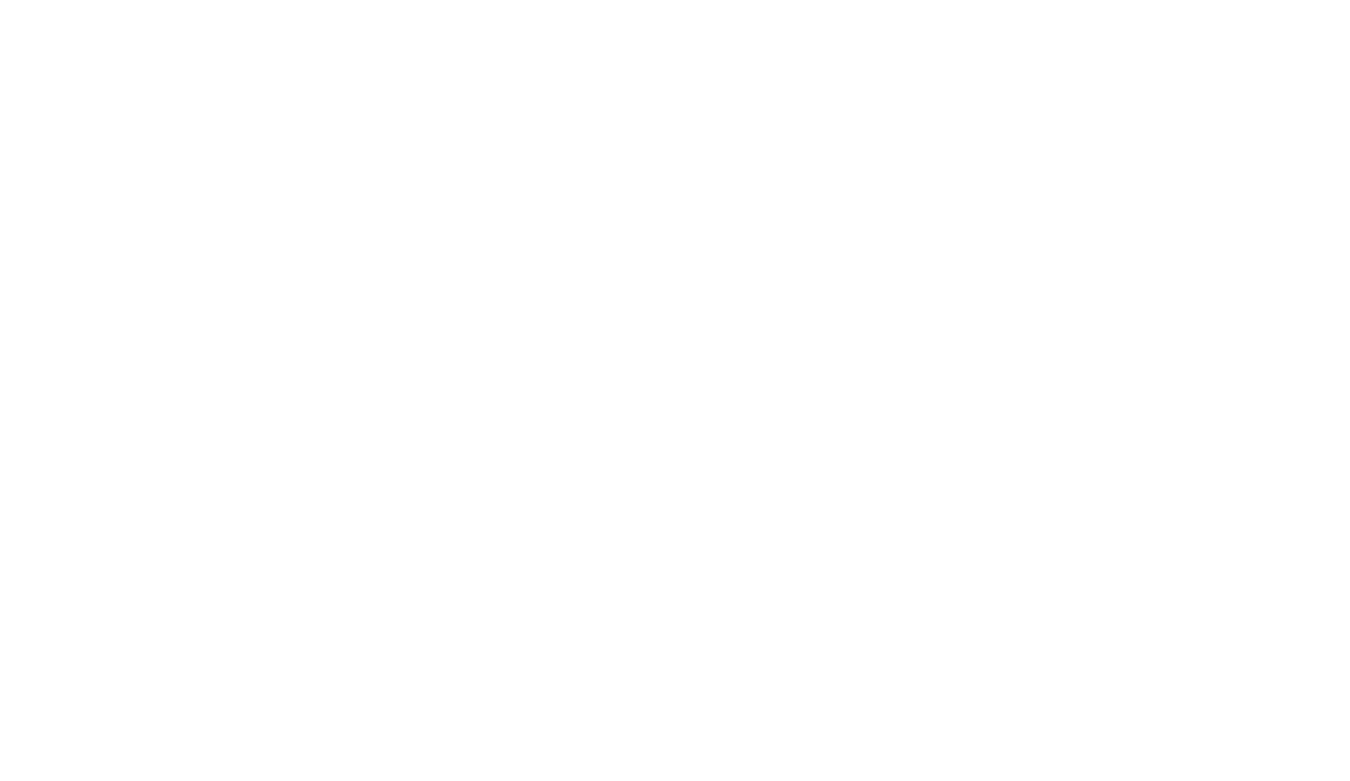
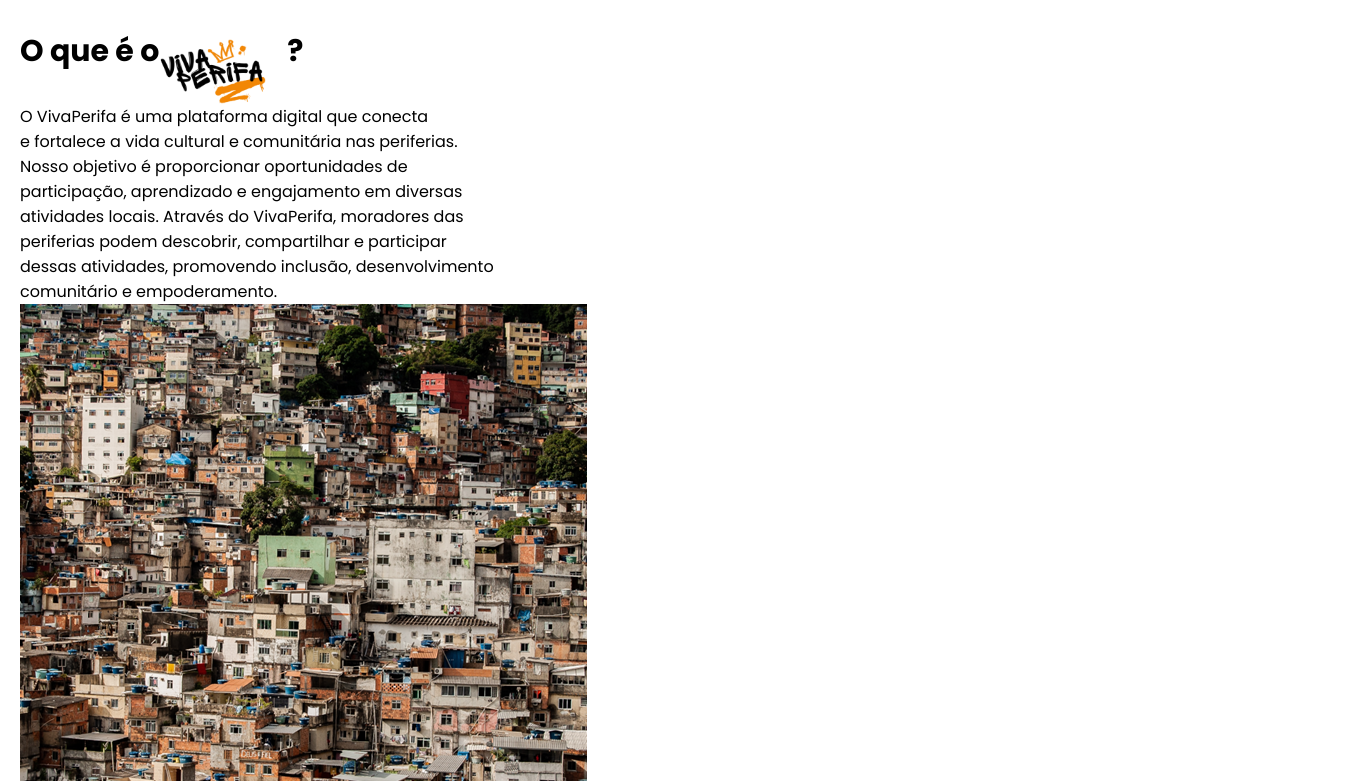
Before and after one commit to VivaPerifa/vivaperifa, a React (Create React App) app in the folder vivaperifa/: page / in a window 1280 px wide. Shown: the part 1279-2060 px from the top of the page, 1350 px wide, since content can reach past the window. Before the commit the page ends 1218 px from the top, so only its background shows below. Built offline with nearby package versions, Linux system fonts and the light colour scheme.

Commit message:
começando oque é o vivaPerifa

```diff
--- /dev/null
+++ b/package.json
@@ -0,0 +1,5 @@
+{
+  "dependencies": {
+    "swiper": "^11.1.1"
+  }
+}
--- a/vivaperifa/src/pages/SobreNos/SobreNos.css
+++ b/vivaperifa/src/pages/SobreNos/SobreNos.css
@@ -59,3 +59,21 @@
     width: 100%;
     object-fit: cover;
 }
+
+.vivaperifa-title {
+    font-size: 30px;
+    display: flex;
+}
+
+.logo-vivaperifa {
+    width: 100px;
+}
+
+.vivaperifa-title img {
+    width: 10%;
+    object-fit: cover;
+}
+
+.vivaperifa{
+    justify-content: space-between;
+}
--- a/vivaperifa/src/pages/SobreNos/SobreNos.jsx
+++ b/vivaperifa/src/pages/SobreNos/SobreNos.jsx
@@ -2,10 +2,13 @@ import css from "../SobreNos/SobreNos.css";
 import missao from "../../assets/iconeMissao.png";
 import visao from "../../assets/iconeVissao.png";
 import valores from "../../assets/iconeValores.png";
+import logo from "../../assets/logoVivaPerifa.png";
+import imagemPerifa from "../../assets/ImagemPerifa.png";
 
 
 export default function SobreNos() {
     return (
+        <div className="conteudo">
             <div className="main">
                 <div className="container">
                     <div id="square">
@@ -43,5 +46,18 @@ export default function SobreNos() {
                     </div>
                 </div>
             </div>
+
+
+            <div className="vivaperifa">
+                <h1 className="vivaperifa-title" >O que é o
+                    <img className="logo-vivaperifa" src={logo} alt="" />?</h1>
+
+                <p className="vivaperifa-texto">O VivaPerifa é uma plataforma digital que conecta <br /> e fortalece a vida  cultural e comunitária nas periferias. <br /> Nosso objetivo é proporcionar  oportunidades de <br /> participação, aprendizado e engajamento em diversas <br /> atividades locais. Através do VivaPerifa, moradores das <br /> periferias podem  descobrir, compartilhar e participar <br /> dessas atividades, promovendo  inclusão, desenvolvimento <br /> comunitário e empoderamento.</p>
+
+                <div className="imagem-vivaperifa">
+                    <img src={imagemPerifa} alt="" />
+                </div>
+            </div>
+        </div>
     )
 }
```
Also changed, not shown: vivaperifa/src/assets/ImagemPerifa.png (added), vivaperifa/src/assets/logoVivaPerifa.png (added). Lines whose indentation alone changed are shown as unchanged.
